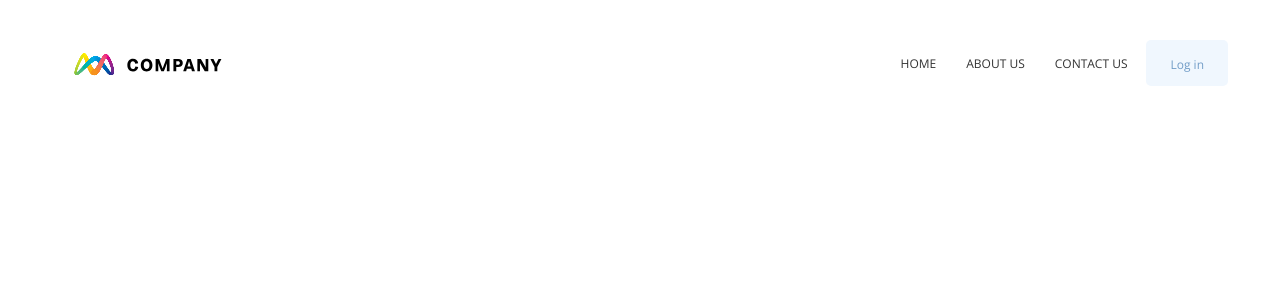
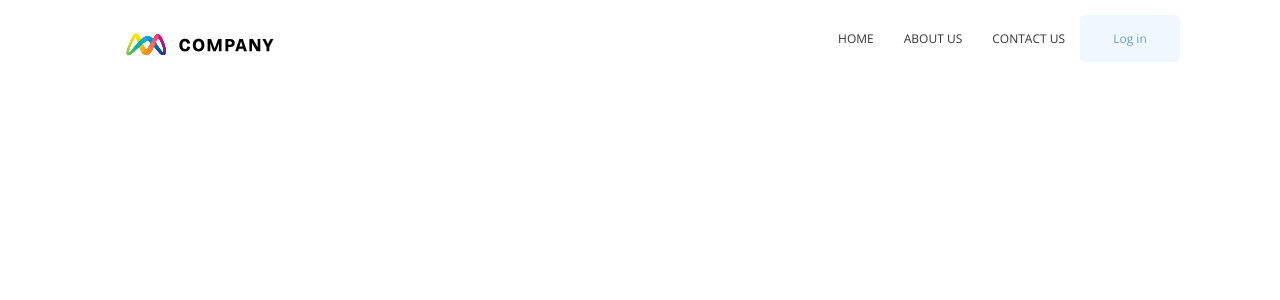
Before and after one commit to alix808/avamae, a React (Create React App) app: page / in a window 1280 px wide. Shown: the top 300 px of the page. Built offline with nearby package versions, Linux system fonts and the light colour scheme.

Commit message:
initial commit

```diff
--- a/src/App.css
+++ b/src/App.css
@@ -1,6 +1,5 @@
 body {
   font-family: 'Open Sans';
-  padding: 20px 40px;
 }
 
 a {
--- a/src/App.js
+++ b/src/App.js
@@ -1,11 +1,12 @@
 import React from 'react';
 import Header from './comps/header/Header';
+import Center from './comps/center/Center';
 import './App.css';
 
 function App() {
   return (
     <div>
-      <Header />
+      <Center component={Header} />
     </div>
   );
 }
--- /dev/null
+++ b/src/comps/center/Center.jsx
@@ -0,0 +1,17 @@
+import React from 'react';
+import PropTypes from 'prop-types';
+import { FlexBox } from './centerStyles';
+
+const Center = ({ component: Component, ...props }) => {
+  return (
+    <FlexBox>
+      <Component {...props} />
+    </FlexBox>
+  );
+};
+
+Center.propTypes = {
+  Component: PropTypes.element
+};
+
+export default Center;
--- /dev/null
+++ b/src/comps/center/centerStyles.jsx
@@ -0,0 +1,7 @@
+import styled from 'styled-components';
+
+export const FlexBox = styled.div`
+  display: flex;
+  align-items: center;
+  justify-content: center;
+`;
--- a/src/comps/custom-btn/customBtnStyles.jsx
+++ b/src/comps/custom-btn/customBtnStyles.jsx
@@ -1,14 +1,16 @@
 import styled from 'styled-components';
 
 export const BtnContainer = styled.div`
+  display: flex;
+  align-items: center;
+  justify-content: center;
+  width: 100px;
   background: #f0f7fe;
-  padding 0.75rem;
-  margin: 0 0.25rem;
   border-radius: 5px;
 `;
 
 export const StyledLink = styled.a`
   color: #729dc7;
   font-size: 12px;
-  padding 0.75rem;
+  padding: 15px;
 `;
--- a/src/comps/header/headerStyles.jsx
+++ b/src/comps/header/headerStyles.jsx
@@ -2,8 +2,8 @@ import styled from 'styled-components';
 import { Link } from 'react-router-dom';
 
 export const HeaderContainer = styled.div`
-  height: 70px;
-  width: 100%;
+  height: 60px;
+  width: 1080px;
   display: flex;
   justify-content: space-between;
   margin-bottom: 25px;
```
